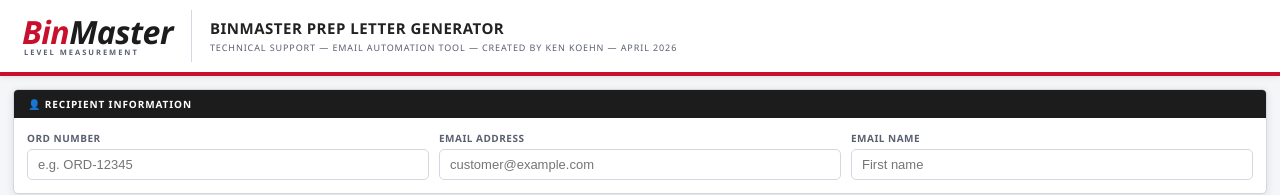
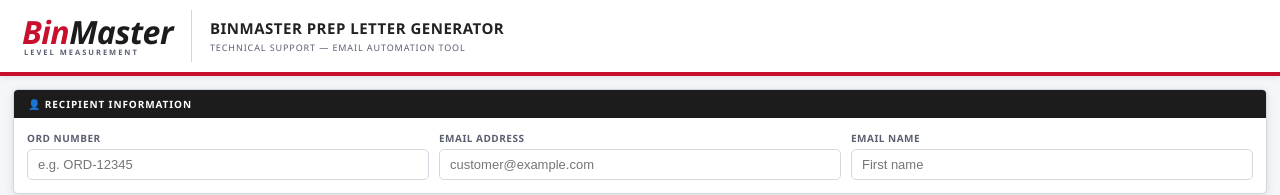
Before and after one commit to kenbkoehn-lab/PrepLetter, a plain HTML site: page index.html in a window 1280 px wide. Shown: the top 195 px of the page. Drawn offline with Linux system fonts and the light colour scheme.

Commit message:
Update index.html

```diff
--- a/index.html
+++ b/index.html
@@ -172,7 +172,7 @@
     <div class="hdr-div"></div>
     <div class="hdr-text">
       <h1>BinMaster Prep Letter Generator</h1>
-      <div class="sub">Technical Support &mdash; Email Automation Tool &mdash; Created by Ken Koehn &mdash; April 2026</div>
+      <div class="sub">Technical Support &mdash; Email Automation Tool</div>
     </div>
   </div>
 </header>
```
